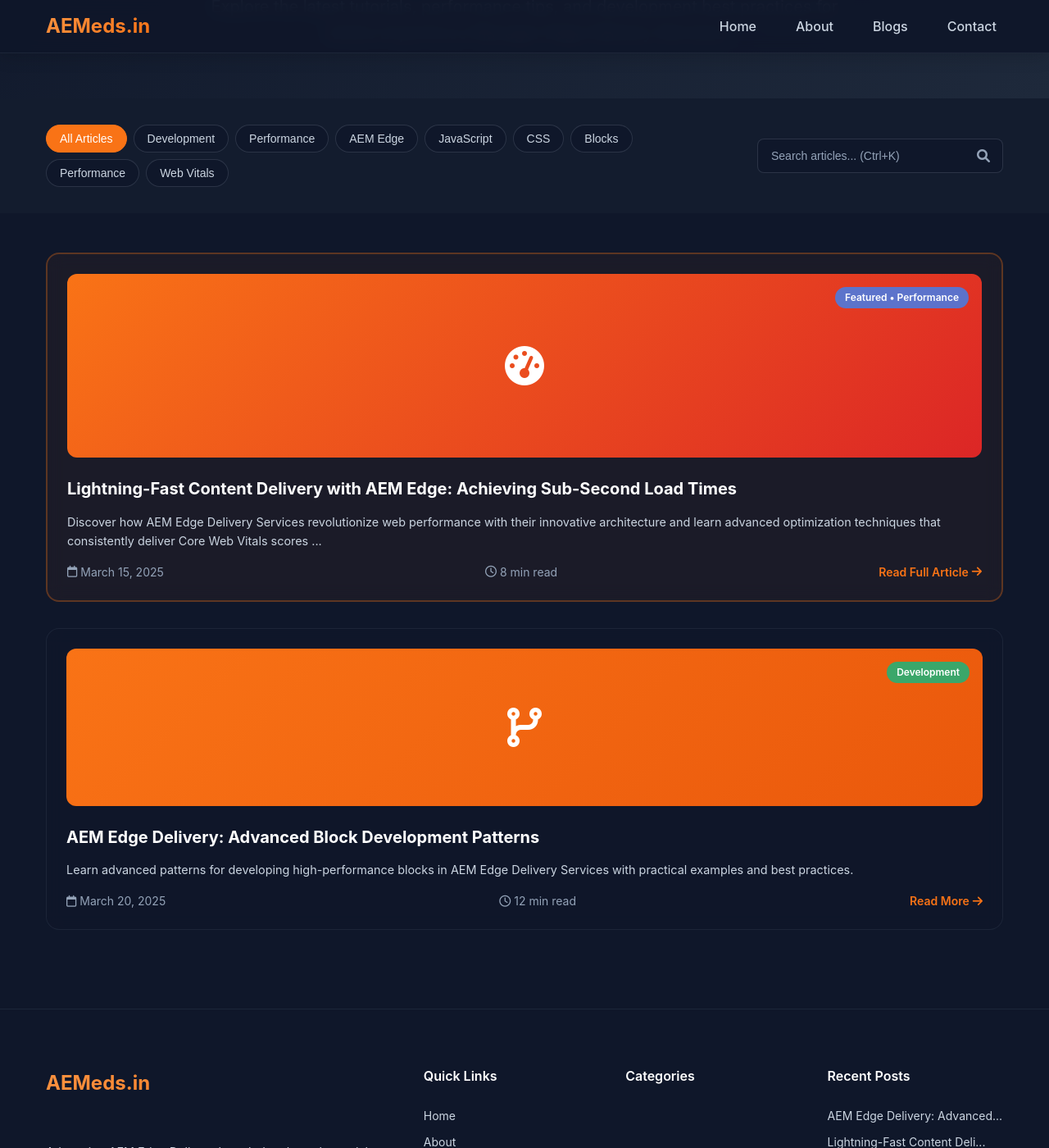
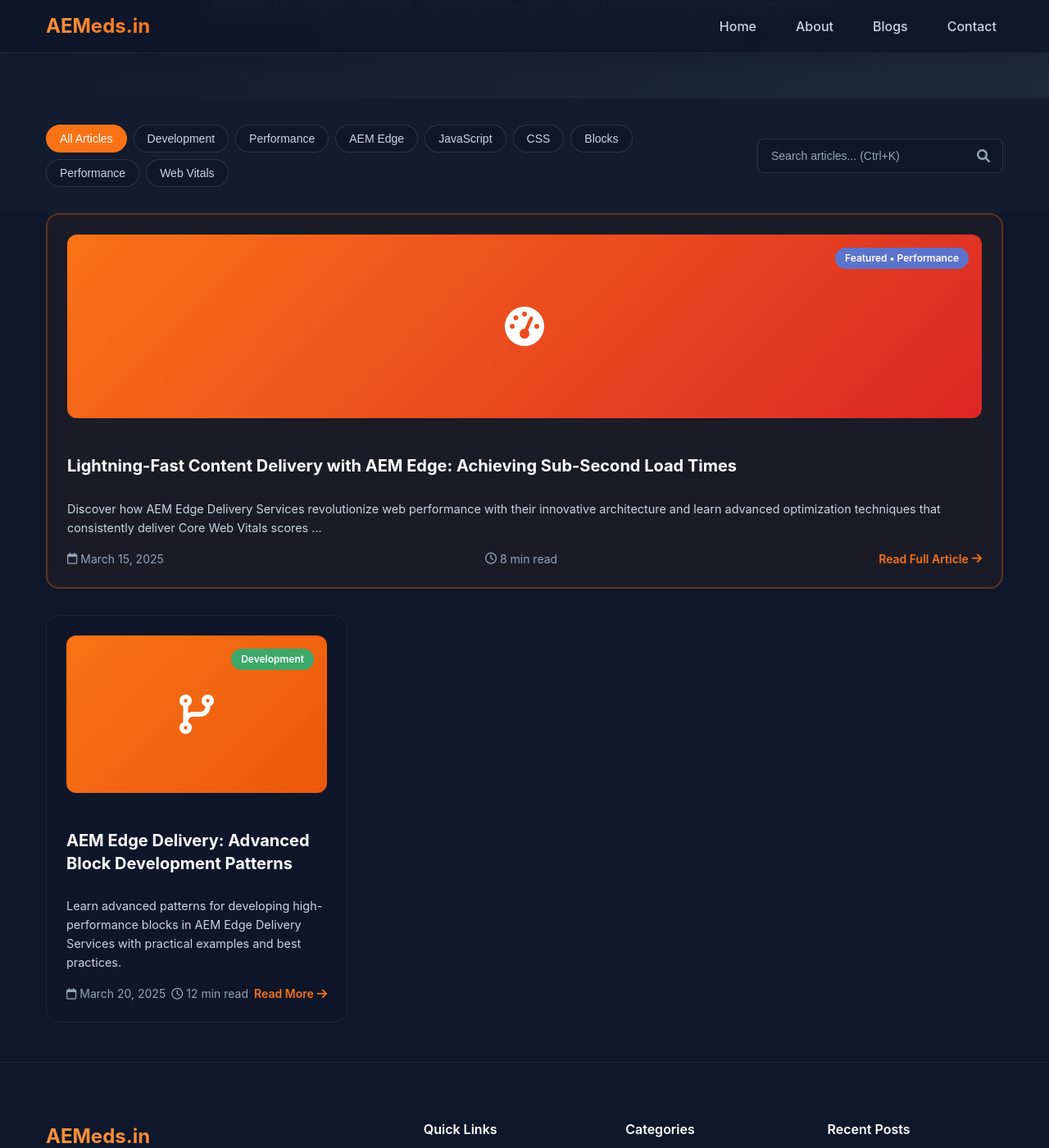
Before and after one commit to imSwapnilGaikwad/aem-eds-website, a Jekyll site: the page built from blog.html, in a window 1280 px wide and 1400 px high, scrolled down 301 px. Shown: the whole window at 82% size. Built offline with Jekyll 4.4.1, drawn with Linux system fonts in a browser that asks for light colours.

Commit message:
blog cards fixes

```diff
--- a/assets/css/main.css
+++ b/assets/css/main.css
@@ -943,17 +943,48 @@
   color: rgb(148 163 184);
 }
 
-.blog-list-section {
-  padding: 3rem 0;
-}
-
 .blog-list {
-  display: grid;
-  grid-template-columns: 1fr;
-  gap: 2rem;
-  margin-bottom: 3rem;
-}
-
+    display: grid;
+    grid-template-columns: repeat(auto-fit, minmax(350px, 1fr));
+    gap: 2rem;
+    margin-bottom: 3rem;
+}
+
+/* Featured card should span full width or be larger */
+.blog-card.featured-card {
+    grid-column: 1 / -1; /* Span full width */
+    display: grid;
+    grid-template-columns: 1fr 1fr;
+    gap: 2rem;
+    align-items: center;
+}
+
+@media (max-width: 768px) {
+    .blog-list {
+        grid-template-columns: 1fr;
+    }
+
+    .blog-card.featured-card {
+        grid-template-columns: 1fr;
+    }
+}
+
+/* Regular blog cards */
+.blog-card {
+    display: flex;
+    flex-direction: column;
+    height: 100%; /* Equal height cards */
+}
+
+.blog-content {
+    flex: 1;
+    display: flex;
+    flex-direction: column;
+}
+
+.blog-meta {
+    margin-top: auto; /* Push meta to bottom */
+}
 /* No Results */
 .no-results {
   text-align: center;
--- a/blog.html
+++ b/blog.html
@@ -107,10 +107,11 @@
 
 {% for post in regular_posts %}
 <article class="blog-card"
-             data-category="{{ post.category | downcase }}"
+         data-category="{{ post.category | downcase | default: 'article' }}"
          data-title="{{ post.title | downcase }}"
-             data-content="{{ post.content | strip_html | downcase }}"
-             data-tags="{% for tag in post.tags %}{{ tag | downcase }}{% unless forloop.last %} {% endunless %}{% endfor %}">
+         data-content="{{ post.excerpt | strip_html | downcase }}"
+         data-tags="{% for tag in post.tags %}{{ tag | downcase | strip }}{% unless forloop.last %} {% endunless %}{% endfor %}">
+
     <div class="blog-image">
         {% case post.category %}
             {% when 'Performance' %}
@@ -124,8 +125,11 @@
             {% else %}
                 <i class="fas fa-file-alt"></i>
         {% endcase %}
-            <div class="blog-category {{ post.category | downcase }}">{{ post.category | default: "Article" }}</div>
+        <div class="blog-category {{ post.category | downcase | default: 'article' }}">
+            {{ post.category | default: "Article" }}
         </div>
+    </div>
+
     <div class="blog-content">
         <h3 class="blog-title">
             <a href="{{ post.url | relative_url }}">{{ post.title }}</a>
```
Lines whose indentation alone changed are shown as unchanged.
